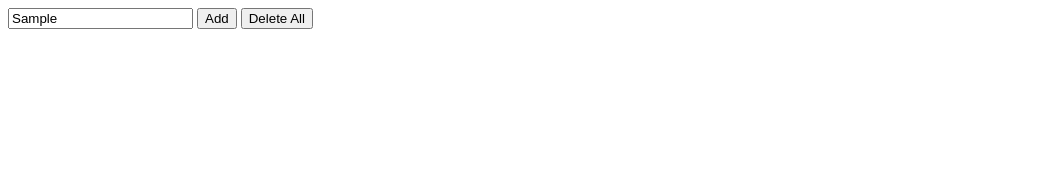
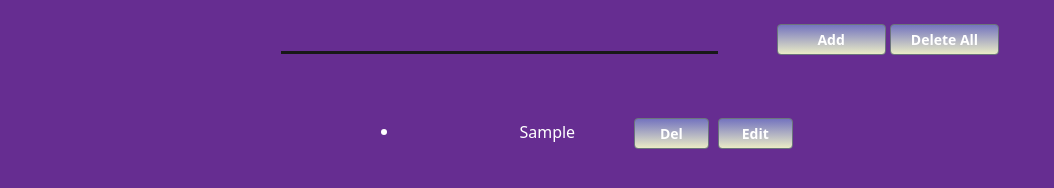
Before and after one commit to SyedSumaimaly/ToDo-App, a plain HTML site: page To Do App/index.html in a window 1280 px wide. Both pictures are taken after typing "Sample" into the empty fields and a click on the button "Add". Shown: the whole page, without its empty margins (0-1054 px from the left). Drawn offline with nearby package versions, Linux system fonts and the light colour scheme.

Commit message:
Add files via upload

```diff
--- a/To Do App/app.js
+++ b/To Do App/app.js
@@ -10,8 +10,10 @@ function loadAllTodo() {
     for (var i = 0; i < arr.length; i++) {
         var li = `
         <li> ${arr[i]}
-        <button onclick="deleteOne('${i}')">Del</button>
-        <button onclick="editTodo('${arr[i]}','${i}')">Edit</button>
+        <span class="bt_div">
+        <button class="btn btn-secondary bt2 btn-sm" onclick="deleteOne('${i}')">Del</button>
+        <button class="btn btn-secondary bt2 btn-sm" onclick="editTodo('${arr[i]}','${i}')">Edit</button>
+        </span>
         </li>
         `;
         list.innerHTML += li;
@@ -24,8 +26,10 @@ function addTodo() {
     if (input.value.trim() !== "") {
         var li = `
         <li> ${input.value}
-        <button onclick="deleteOne('${arr.length}')">Del</button>
-        <button onclick="editTodo('${input.value}','${arr.length}')">Edit</button>
+        <span class="bt_div">
+        <button class="btn btn-secondary bt2 btn-sm " onclick="deleteOne('${arr.length}')">Del</button>
+        <button class="btn btn-secondary bt2 btn-sm" onclick="editTodo('${input.value}','${arr.length}')">Edit</button>
+        </span>
         </li>
         `;
         arr.push(input.value);
@@ -37,25 +41,24 @@ function addTodo() {
 };
 
 
+function deleteAll() {
+    list.innerHTML = "";
+    localStorage.removeItem("todo-list");
+  }
+
   function deleteOne(i) {
     console.log(i);
     arr.splice(i, 1);
     localStorage.setItem("todo-list", JSON.stringify(arr));
     event.target.parentNode.remove();
     loadAllTodo();
-};
-
-
-function deleteAll() {
-    list.innerHTML = "";
   }
 
   function editTodo(a, i) {
-    // var oldValue = prompt("Enter updated value", a);
-    var oldValue =
+    var oldValue = prompt("Enter updated value", a);
     if (oldValue) {
       arr.splice(i, 1, oldValue);
       localStorage.setItem("todo-list", JSON.stringify(arr));
       event.target.parentNode.firstChild.nodeValue = oldValue;
-    };
-};
+    }
+  }
--- a/To Do App/index.html
+++ b/To Do App/index.html
@@ -1,19 +1,30 @@
 <!DOCTYPE html>
 <html lang="en">
+
 <head>
     <meta charset="UTF-8">
     <meta http-equiv="X-UA-Compatible" content="IE=edge">
     <meta name="viewport" content="width=device-width, initial-scale=1.0">
     <title>ToDo-App</title>
+    <link rel="stylesheet" href="https://cdn.jsdelivr.net/npm/bootstrap@5.2.1/dist/css/bootstrap.min.css">
+    <link rel="stylesheet" href="style.css">
 </head>
+
 <body>
-    <div>
-        <input type="text" name="" id="todo_value" />
-        <button onclick="addTodo()">Add</button>
-        <button onclick="deleteAll()">Delete All</button>
-        <ul id="todo_list"></ul>
-      </div>
+    <div class="container">
+        <div class="center">
+            <input type="text" name="" id="todo_value" />
+            <span class="bt3">
+                <button class="btn btn-secondary btn-sm" onclick="addTodo()">Add</button>
+                <button class="btn btn-secondary btn-sm" onclick="deleteAll()">Delete All</button>
+            </span>
+            <div class="todo_list">
+                <ul id="todo_list"></ul>
+            </div>
 
-      <script src="app.js"></script>
+        </div>
+    </div>
+    <script src="app.js"></script>
 </body>
+
 </html>
--- /dev/null
+++ b/To Do App/style.css
@@ -0,0 +1,74 @@
+body {
+    background-color: #662d91;
+    background-repeat: no-repeat;
+    height: 100vh;
+}
+
+.container {
+
+    padding: 1.5em;
+}
+
+.center {
+    text-align: center;
+}
+
+.btn-secondary {
+    width: 10%;
+    cursor: pointer;
+    font-weight: 600;
+    background-image: linear-gradient(#7474BF, #EAECC6)
+}
+
+.btn-secondary:active {
+    background-image: linear-gradient(#6b6bb4, #EAECC6)
+}
+
+
+
+.todo_list {
+    position: relative;
+    width: 50%;
+    left: 25%;
+    margin-top: 5%;
+}
+
+.bt2 {
+    width: 20%;
+    margin-left: 1%;
+}
+
+.bt_div {
+    padding-left: 10%;
+}
+
+.bt3 {
+    padding-left: 5%;
+}
+
+#todo_value {
+    outline: none;
+    width: 40%;
+    color: white;
+    border: none;
+    border-bottom: 3px solid rgb(24, 24, 24);
+    background: transparent;
+    transition: border-color 0.2s;
+}
+
+li {
+    width: 100%;
+    padding: 0.5em;
+    color: white;
+    position: relative;
+}
+
+
+@media only screen and (min-width: 990px) {
+
+
+    .bt2 {
+        width: 15% !important;
+    }
+
+}
```
Lines whose indentation alone changed are shown as unchanged.
